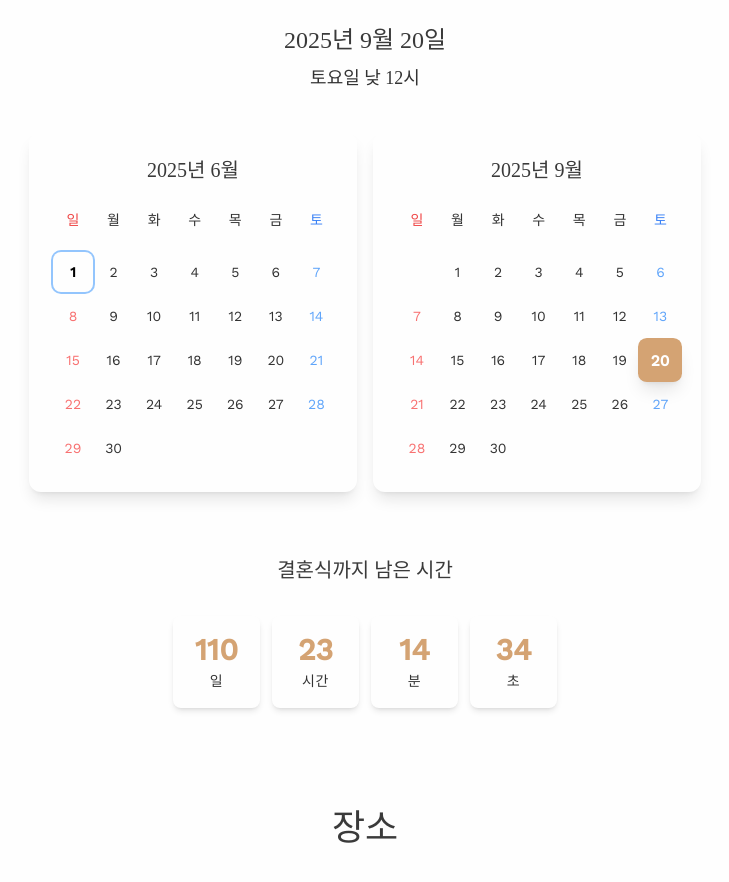
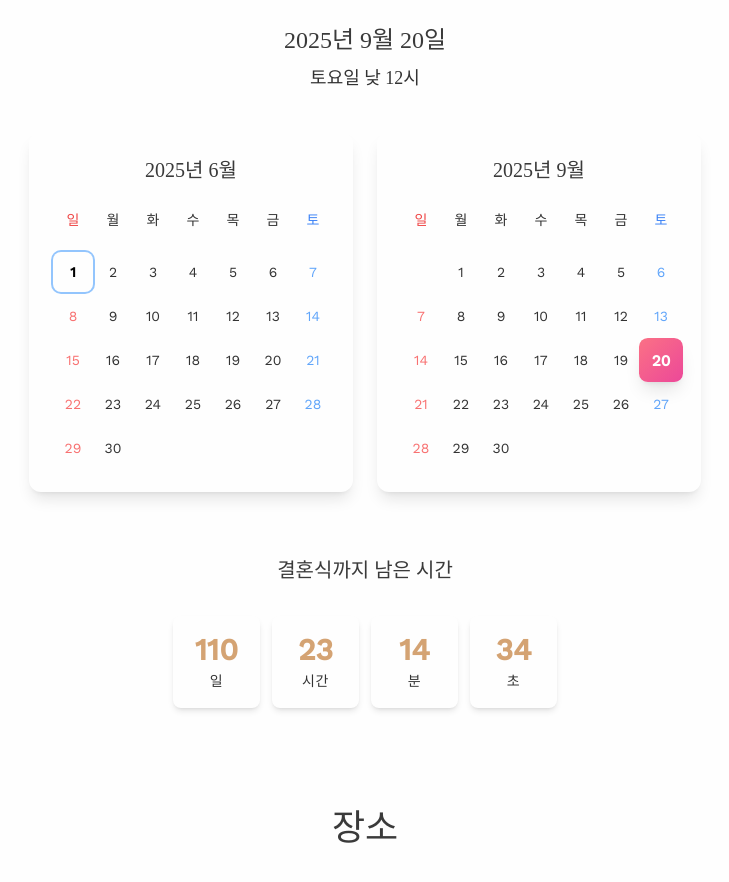
Before and after one commit to serandev/seran-sjune, a React (Vite) app: page / in a window 1280 px wide. Shown: the part 2480-3362 px from the top of the page, without its empty margins (275-1004 px from the left). Built offline with nearby package versions, Linux system fonts and the light colour scheme; no server answers; the database is empty; a web font is replaced by a local one.

Commit message:
캘린더 최최종

```diff
--- a/src/components/DateSection.tsx
+++ b/src/components/DateSection.tsx
@@ -1,6 +1,5 @@
 import React, { useEffect, useRef } from 'react';
 import CountdownSection from "./CountdownSection.tsx";
-
 
 const DateSection: React.FC = () => {
   const sectionRef = useRef<HTMLDivElement>(null);
@@ -29,7 +28,7 @@ const DateSection: React.FC = () => {
   }, []);
 
   const today = new Date();
-  const weddingDate = new Date('2025-09-20');
+  const weddingDate = new Date('2025-09-20 12:00:00');
 
   const todayMonth = today.getMonth();
   const todayYear = today.getFullYear();
@@ -101,7 +100,7 @@ const DateSection: React.FC = () => {
                           day === null
                               ? '' // 빈 칸
                               : isWeddingDay
-                                  ? 'bg-accent text-white font-bold transform scale-110 shadow-lg' // 결혼식 날짜
+                                  ? 'bg-gradient-to-br from-rose-400 to-pink-500 text-white font-bold transform scale-110 shadow-lg' // 결혼식 날짜
                                   : isToday
                                       ? 'ring-blue-300 text-black font-bold ring-2 ring-blue-300' // 오늘 날짜
                                       : index % 7 === 0
@@ -143,8 +142,8 @@ const DateSection: React.FC = () => {
                     {renderCalendar(todayYear, todayMonth)}
                   </div>
               ) : (
-                  // 다른 달인 경우 두 개의 캘린더 표시 - 항상 가로 배치
-                  <div className="grid grid-cols-2 gap-4 max-w-2xl">
+                  // 다른 달인 경우 두 개의 캘린더 표시
+                  <div className="grid grid-cols-1 md:grid-cols-2 gap-6 max-w-2xl">
                     <div className="transform transition-transform duration-300 hover:scale-105">
                       {renderCalendar(todayYear, todayMonth)}
                     </div>
```
